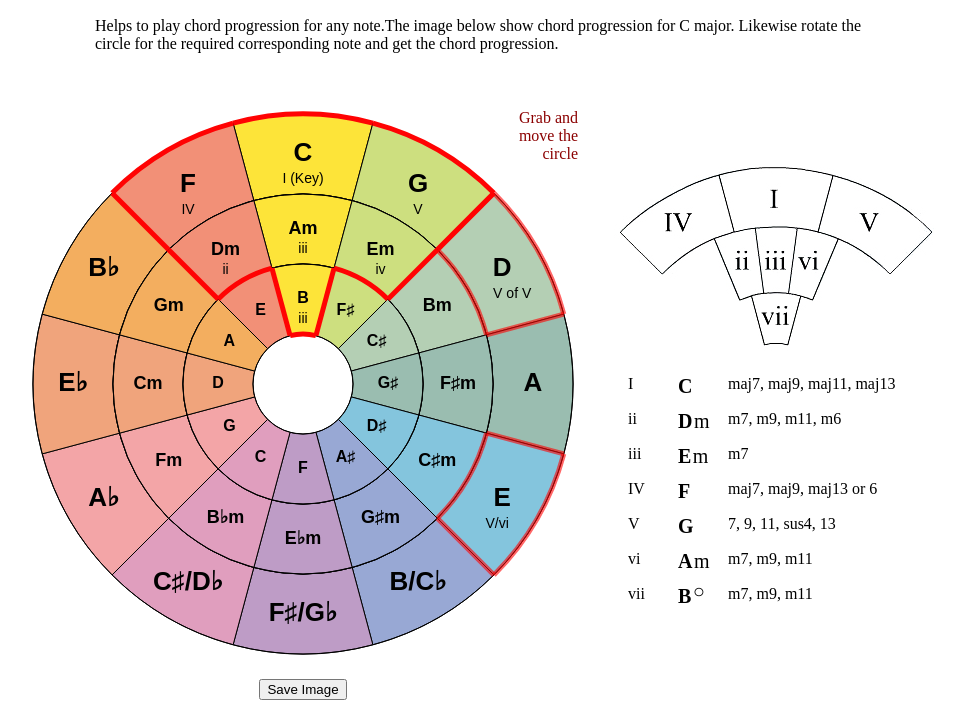
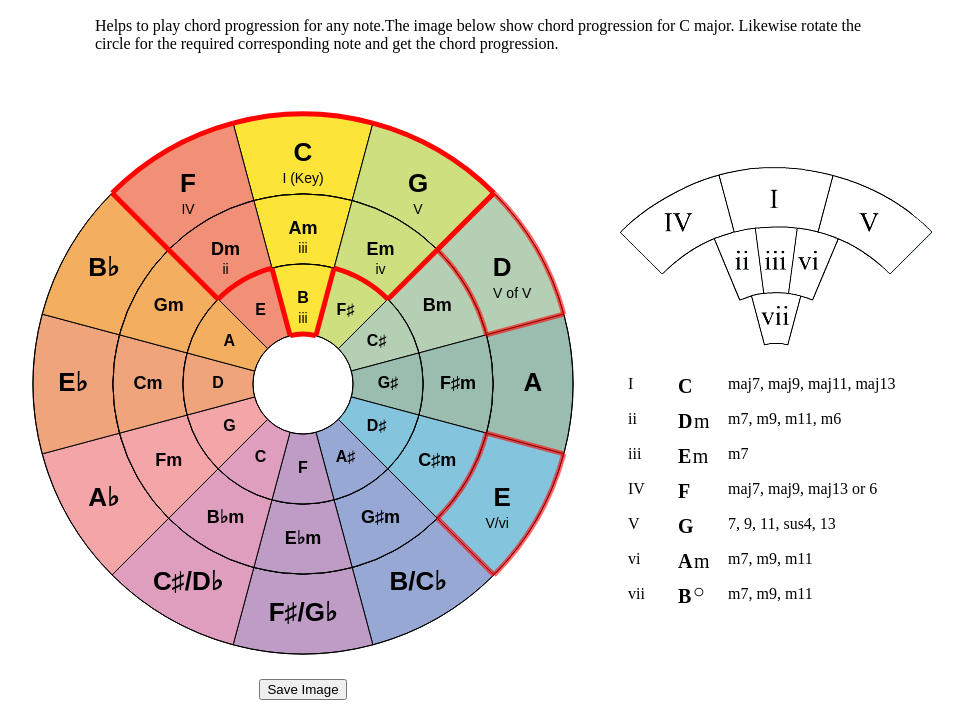
Before and after one commit to VicNovosad/Interactive-Circle-of-Fifths, a plain HTML site: page index.html in a window 1280 px wide. Shown: the part 87-800 px from the top of the page, without its empty margins (145-1108 px from the left). Drawn offline with Linux system fonts and the light colour scheme.

Commit message:
taken away comments

```diff
--- a/index.html
+++ b/index.html
@@ -15,7 +15,7 @@
     <div class="canvas-wrap">
       <canvas id="canvas" width="550" height="550"></canvas>
       <button id="saveBtn">Save Image</button>
-      <div class="info">Grab and move the circle</div>
+      <!-- <div class="info">Grab and move the circle</div> -->
     </div>
 
     <div class="img-wrap">
```
